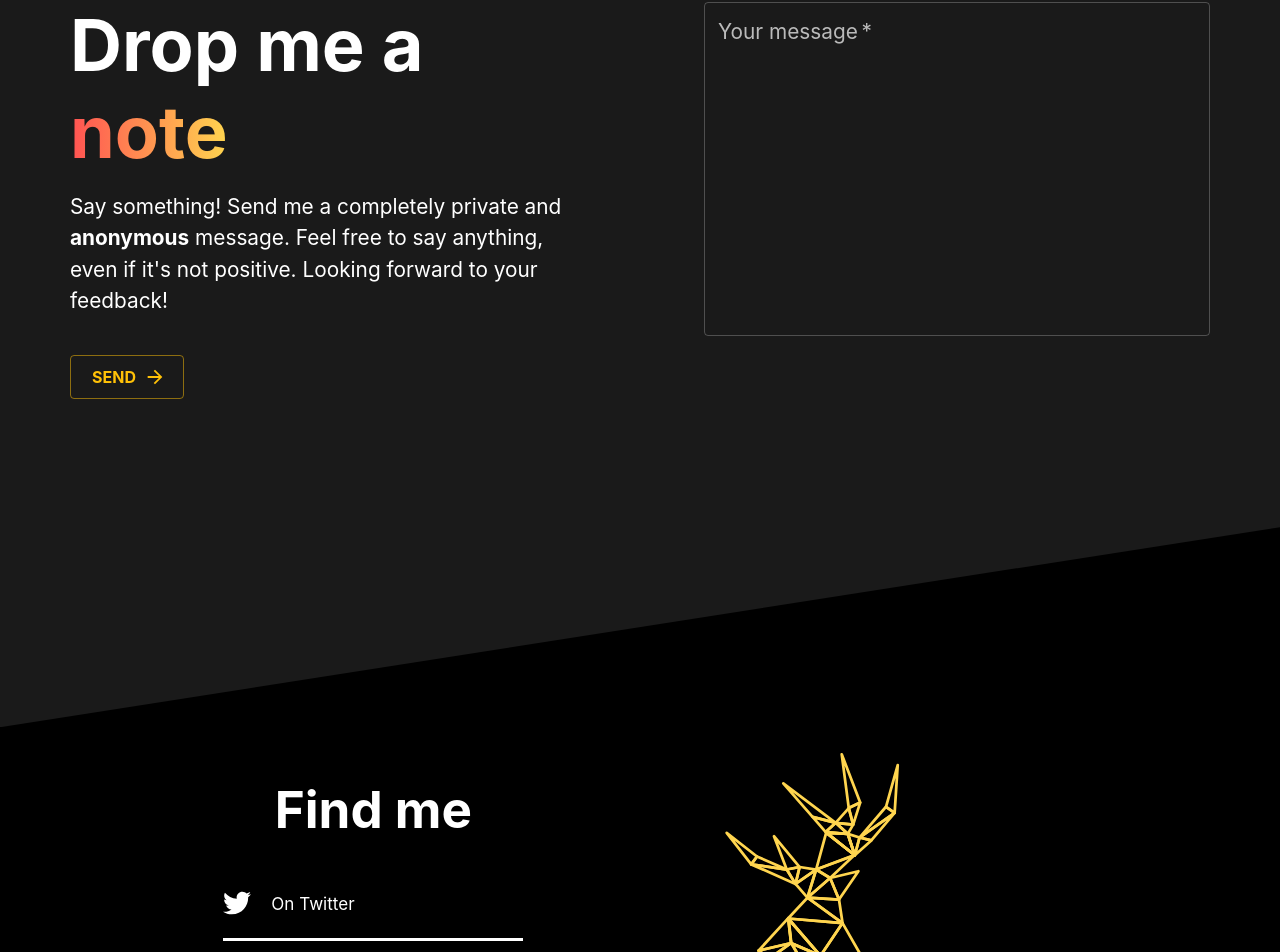
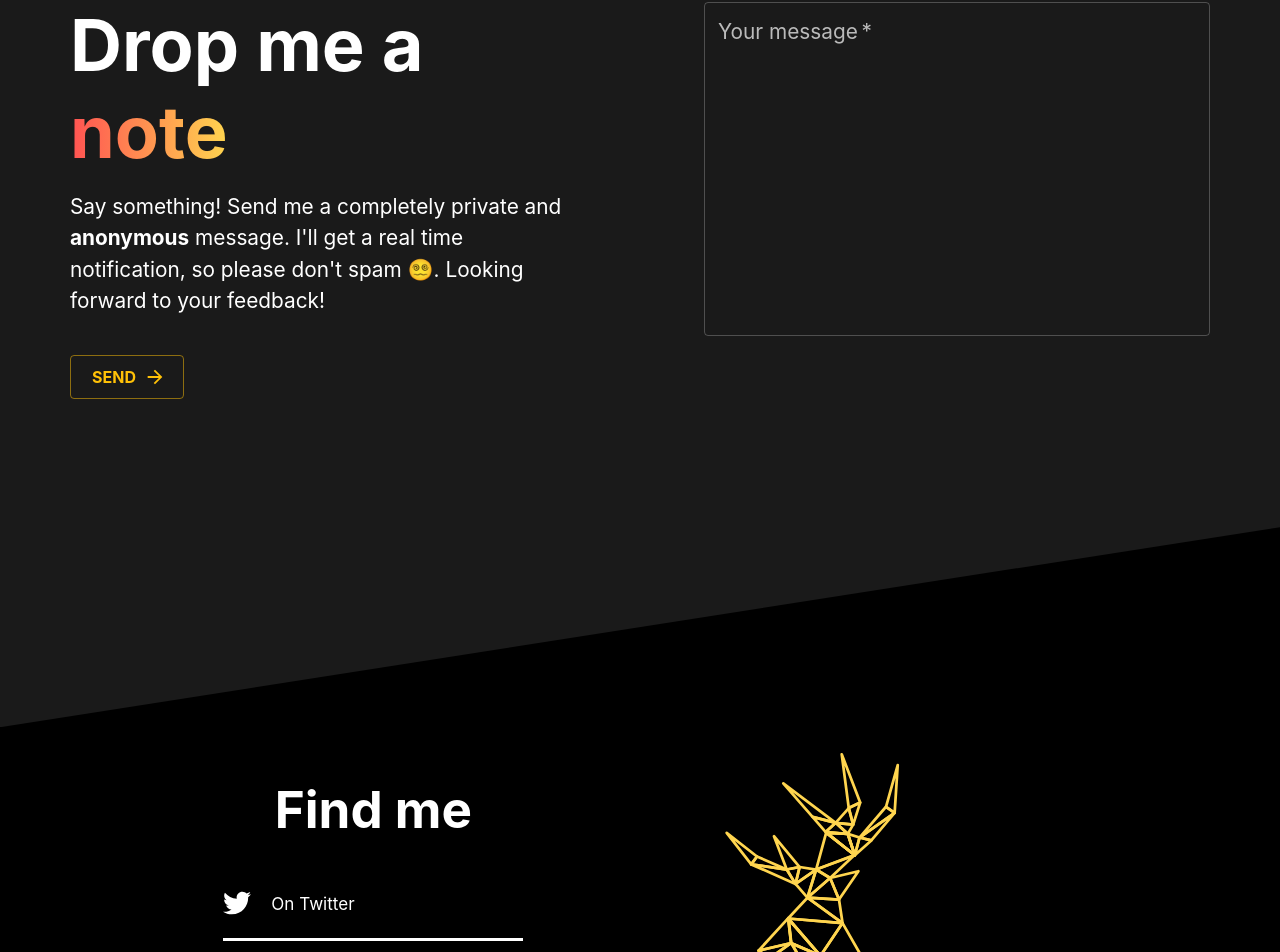
Before and after one commit to dmtrKovalenko/CV, a Next.js app: page / in a window 1280 px wide. Shown: the part 3083-4035 px from the top of the page. Built offline with nearby package versions, Linux system fonts and the light colour scheme.

Commit message:
More updates

```diff
--- a/content/resume.json
+++ b/content/resume.json
@@ -1,5 +1,5 @@
 {
-  "summary": "Advanced software engineer with experience in creating modern, fast, aesthetically pleasing, and scalable software products. I have actively participated as a core contributor in industry-leading open-source projects such as Material-UI, React Native, and Cypress.io. Additionally, I have created several popular open-source projects myself. So you may already use my code 😉.\nPossess a strong understanding of both object-oriented programming (OOP) and functional programming (FP) paradigms, as well as algorithms and software architecture principles. My expertise lies in developing and shipping large, scalable, and robust web and mobile applications utilizing cutting-edge technologies.",
+  "summary": "Advanced software engineer with experience in creating modern, fast, aesthetically pleasing, and scalable software products. I have actively participated as a core contributor in industry-leading open-source projects such as Material-UI, React Native, and Cypress.io. Additionally, I have created several popular open-source projects myself.\n\nPossess a strong understanding of both object-oriented programming (OOP) and functional programming (FP) paradigms, as well as algorithms and software architecture principles. My expertise lies in developing and shipping large, scalable, and robust web and mobile applications utilizing cutting-edge technologies.",
   "employment": [
     {
       "when": "May 2021 – now",
--- a/pages-lib/Feedback.tsx
+++ b/pages-lib/Feedback.tsx
@@ -170,18 +170,14 @@ export const Feedback: React.FC = ({}) => {
           }}
         >
           <div className={styles.grid}>
-            <PageTitle
-              id="about"
-              align="left"
-              className={styles.title}
-            >
+            <PageTitle id="about" align="left" className={styles.title}>
               Drop me a <span className="gradientText"> note</span>
             </PageTitle>
 
             <Typography className={styles.description} gutterBottom>
               Say something! Send me a completely private and <b>anonymous</b>{" "}
-              message. Feel free to say anything, even if it's not positive.
-              Looking forward to your feedback!
+              message. I'll get a real time notification, so please don't spam
+              😵‍💫. Looking forward to your feedback!
             </Typography>
 
             <div className={styles.feedbackInput}>
```
